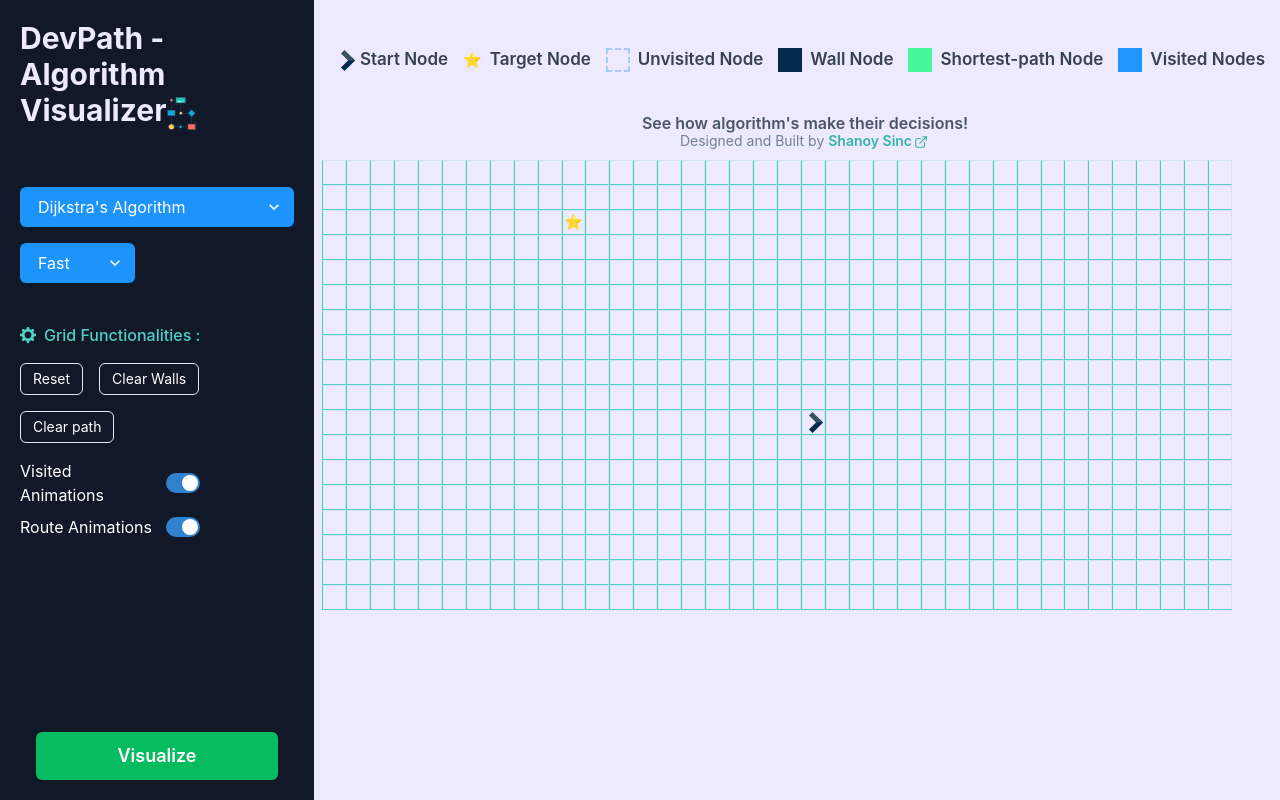
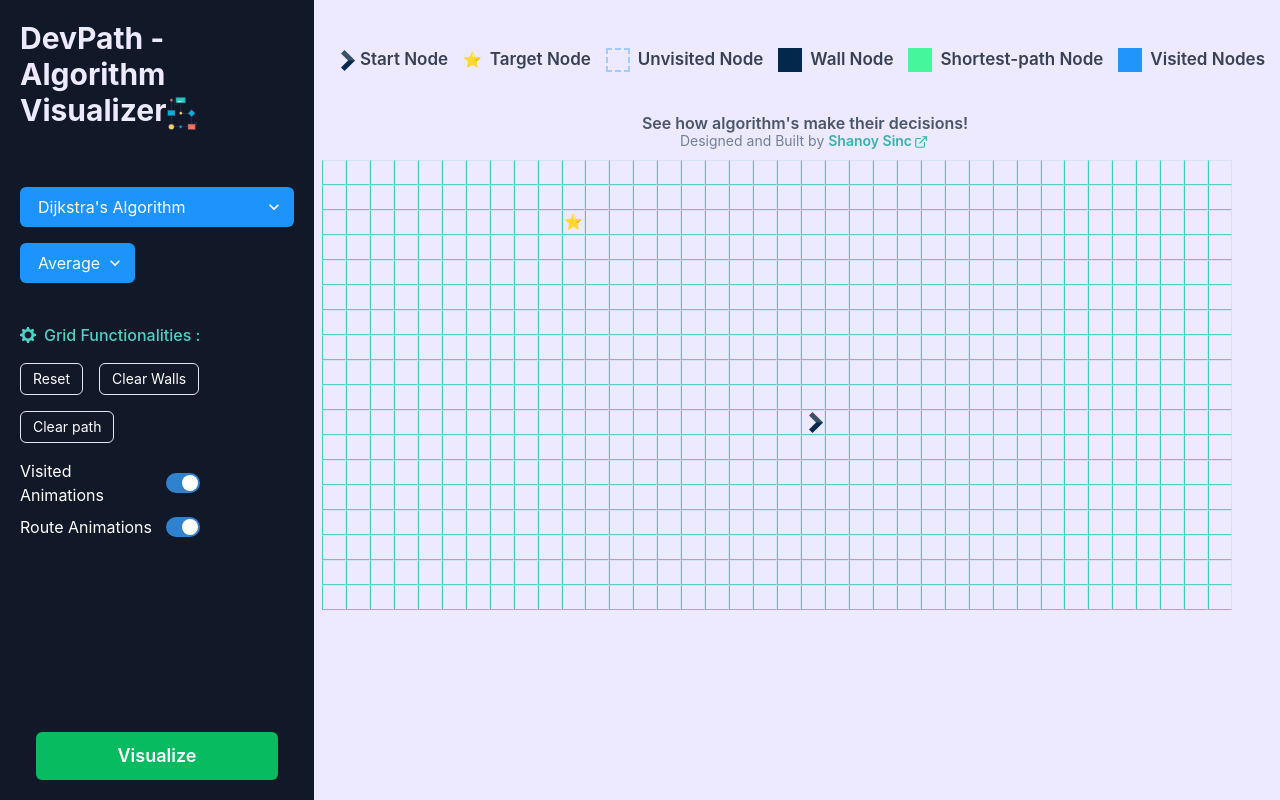
Before and after one commit to shanoysinc/Path-Visualizer, a React (Vite) app: page / in a window 1280 px wide. Built offline with nearby package versions, Linux system fonts and the light colour scheme.

Commit message:
fix arrow animation

```diff
--- a/src/App.css
+++ b/src/App.css
@@ -81,14 +81,14 @@
   height: 15px;
   border-top: 5px solid hsl(208, 97%, 15%);
   border-left: 5px solid hsl(209, 27%, 31%);
-  animation: beat 0.8s alternate;
-
+  animation: arrow-beat 0.5s forwards;
   /* transform-origin: center; */
   /* animation-iteration-count: 3; */
 }
 
 .star {
   font-size: 15px;
+  animation: start-beat 0.5s forwards;
 }
 
 select option {
@@ -96,7 +96,7 @@ select option {
   font-size: 20px;
 }
 
-@keyframes beat {
+@keyframes start-beat {
   0% {
     transform: scale(0.6);
   }
@@ -105,6 +105,17 @@ select option {
   }
   100% {
     transform: scale(1);
+  }
+}
+@keyframes arrow-beat {
+  0% {
+    transform: rotate(135deg) scale(0.6);
+  }
+  50% {
+    transform: rotate(135deg) scale(0.8);
+  }
+  100% {
+    transform: rotate(135deg) scale(1);
   }
 }
 @keyframes moveInSpring {
--- a/src/components/sidebar/components/content/SidebarContent.tsx
+++ b/src/components/sidebar/components/content/SidebarContent.tsx
@@ -236,6 +236,7 @@ export const SidebarContent = memo(() => {
             w="fit-content"
             _hover={{ bg: "hsl(208, 97%, 50%);" }}
             onChange={visualizeSpeedHandler}
+            value="AVERAGE"
           >
             <option className="option" value="FAST">
               Fast
```
